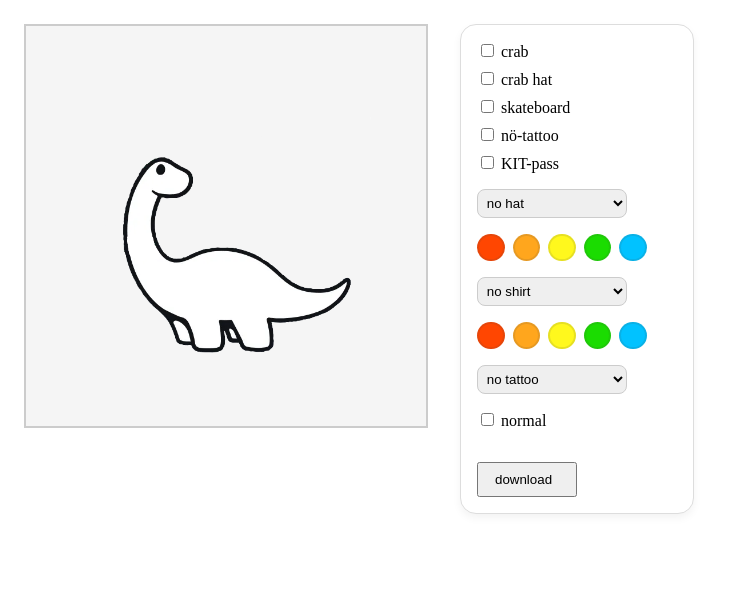
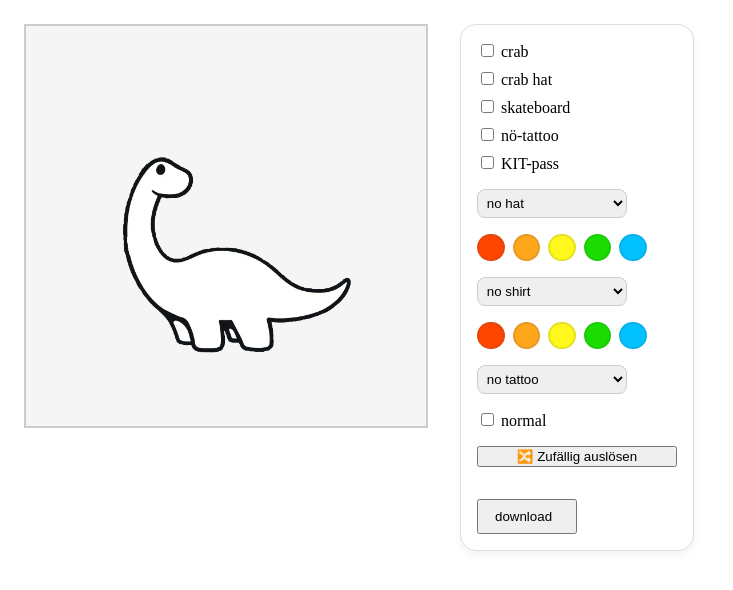
Before and after one commit to larawiest/dino, a Svelte app: page / in a window 1280 px wide. Shown: the top 590 px of the page, without its empty margins (0-733 px from the left). Built offline with nearby package versions, Linux system fonts and the light colour scheme.

Commit message:
zufaellig button

```diff
--- a/src/App.svelte
+++ b/src/App.svelte
@@ -19,6 +19,10 @@
   let hat = $state("no_hat")
   let tat = $state("no_tat")
   let shi = $state("no_shirt")
+
+  let hats = $state(["no_hat", "top_hat", "crown", "muetze", "party"])
+  let tats = $state(["no_tat", "ts", "pq"])
+  let shis = $state(["no_shirt", "no_design", "design"])
 
   let colors = $state(['#ff4601','#ffa61d','#fff81d','#1bdc01','#01c2ff'])
   let colorsnormal = $state(['#ff4601','#ffa61d','#fff81d','#1bdc01','#01c2ff'])
@@ -75,6 +79,27 @@
   function versionchange() {
     if (version === 'normal') version = 'pink'
     if (version === 'pink') version = 'normal'
+  }
+
+  function random() {
+    crab = Math.random() < 0.5
+    crabhat = Math.random() < 0.5
+    if (crabhat) crab = true
+    skate = Math.random() < 0.5
+    noe = Math.random() < 0.5
+    kit = Math.random() < 0.5
+
+    hat = hats[Math.floor(Math.random() * hats.length)]
+    hatchange()
+    tat = tats[Math.floor(Math.random() * tats.length)]
+    tatchange()
+    shi = shis[Math.floor(Math.random() * shis.length)]
+    shirtchange()
+
+    selected = colors[Math.floor(Math.random() * colors.length)]
+    selected2 = colors[Math.floor(Math.random() * colors.length)]
+
+
   }
 
   $effect(() => {
@@ -278,6 +303,9 @@
       {version}
     </div>
 
+    <button onclick={random}>
+      🔀 Zufällig auslösen
+    </button>
 
     <button onclick={downloadImage} class="download">
       download
@@ -286,6 +314,8 @@
     </div>
 
 </div>
+
+
 
 
 
```
